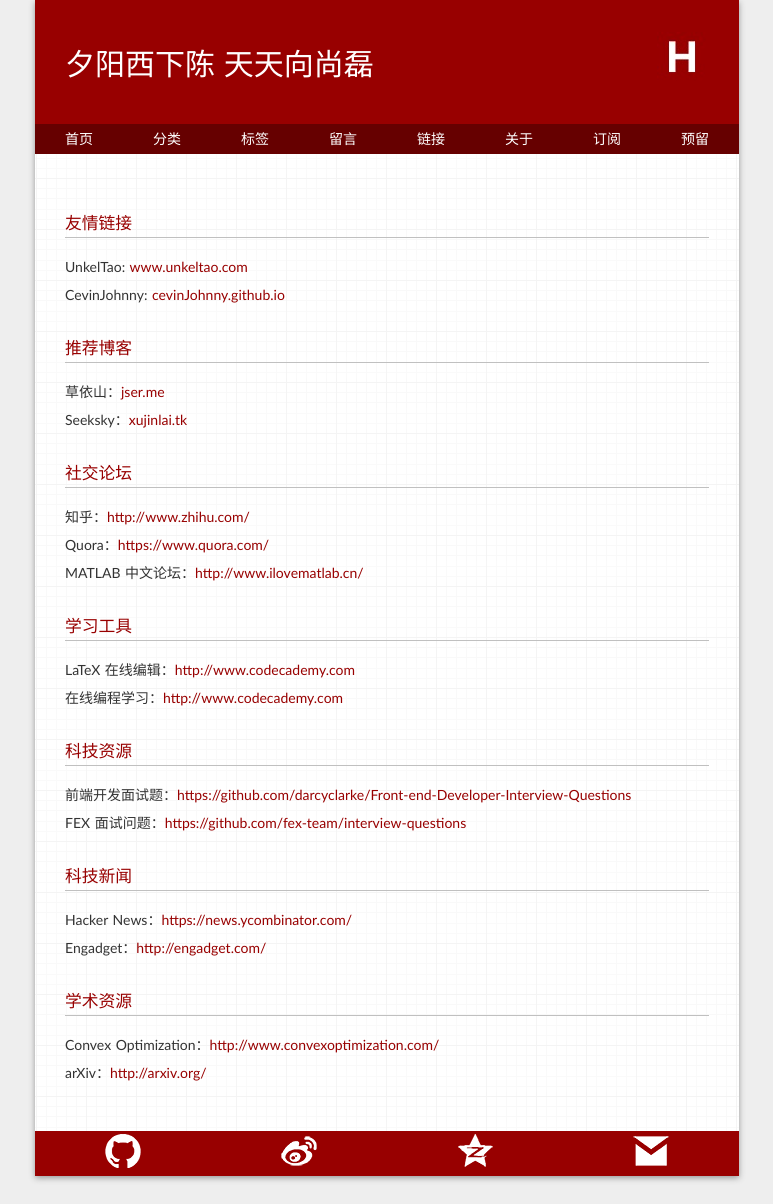
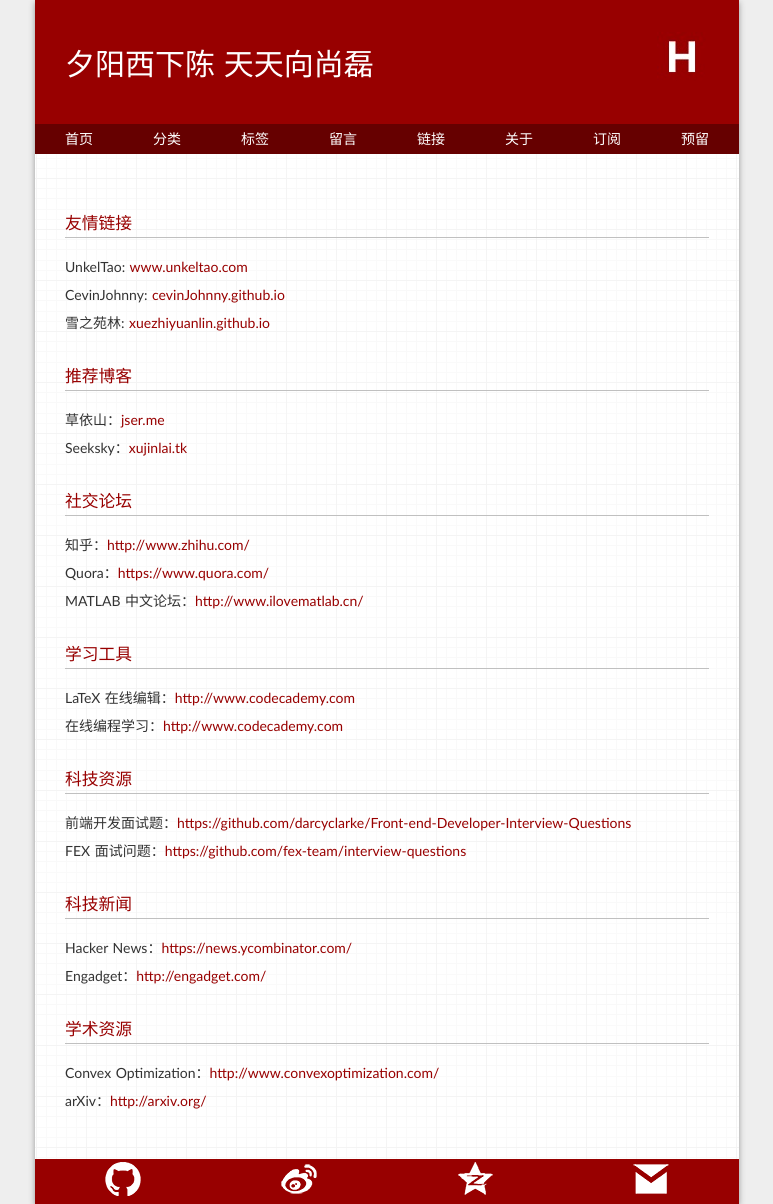
Before and after one commit to Xuezhiyuanlin/herechen.github.io, a Jekyll site: the page built from links/index.md, in a window 1280 px wide. Shown: the whole page, without its empty margins (253-1026 px from the left). Built offline with Jekyll 4.4.1, drawn with Linux system fonts in a browser that asks for light colours; some web fonts are replaced; Markdown is read by kramdown in place of the engine named in the settings.

Commit message:
herechen

```diff
--- a/links/index.md
+++ b/links/index.md
@@ -8,6 +8,7 @@
 
 UnkelTao: [www.unkeltao.com](http://www.unkeltao.com/)
 CevinJohnny: [cevinJohnny.github.io](http://cevinJohnny.github.io)
+雪之苑林: [xuezhiyuanlin.github.io](http://xuezhiyuanlin.github.io/)
 
 ### 推荐博客
 
```
